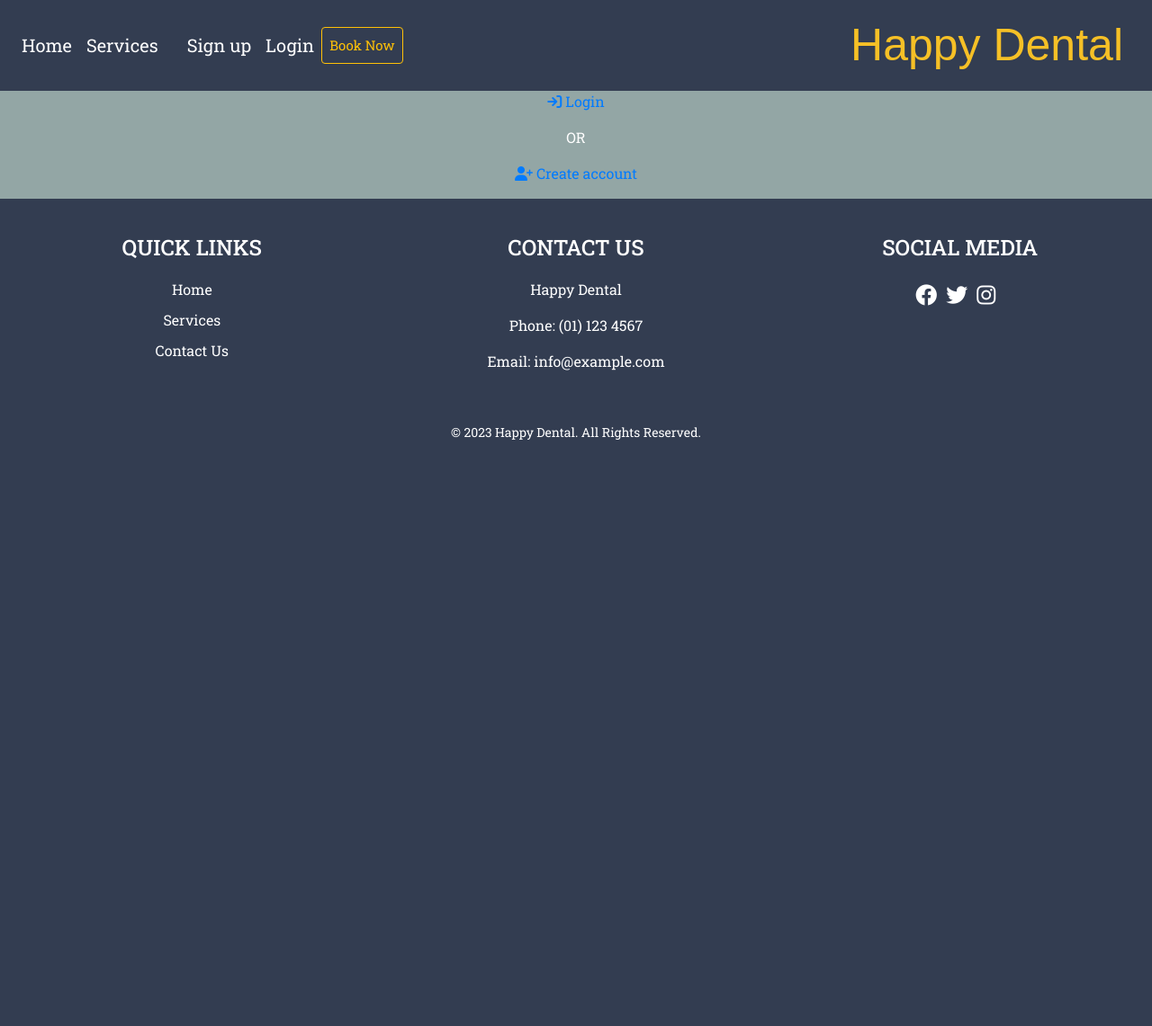
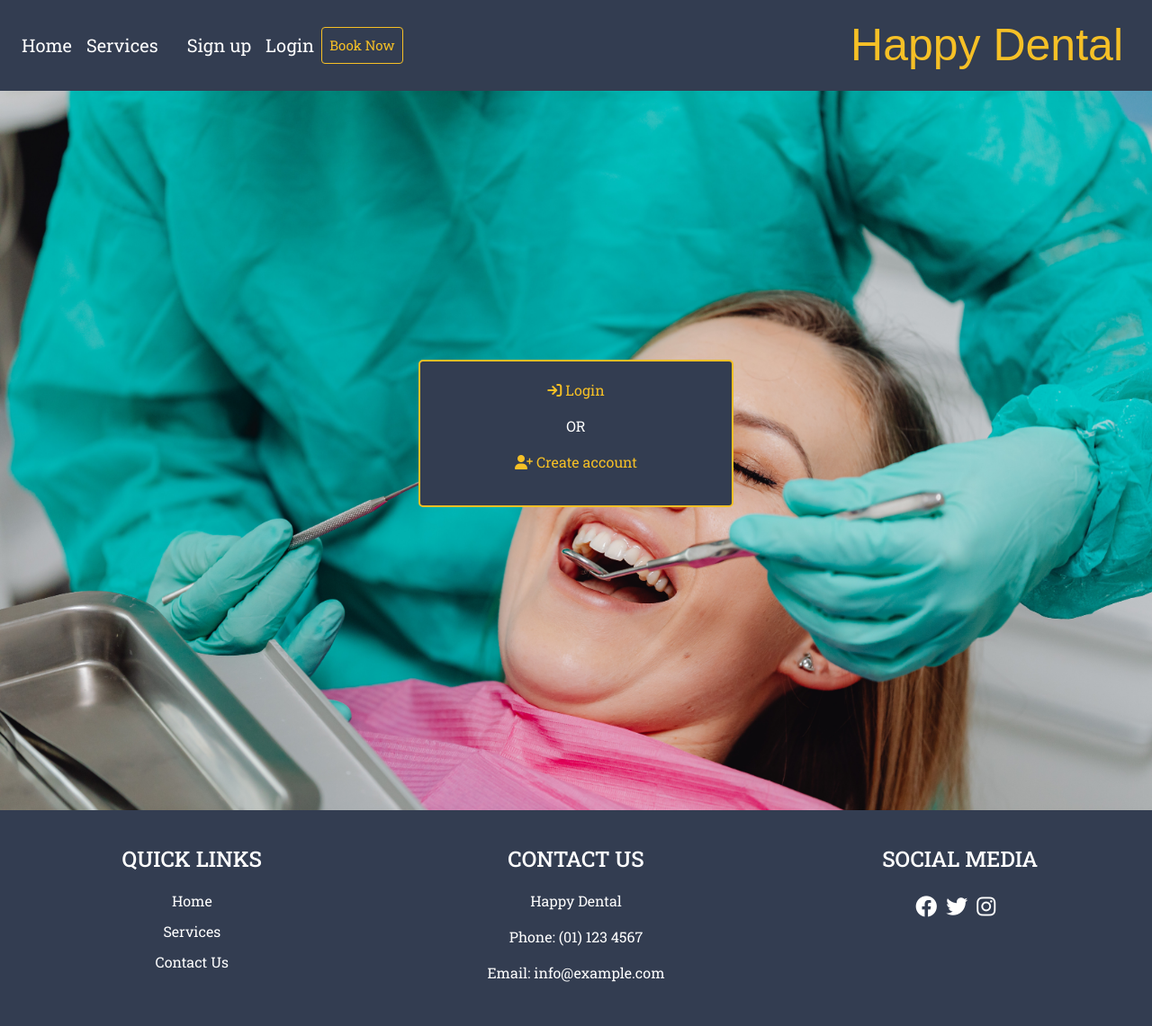
Before and after one commit to dsouths/happydentalapp, a Django app: page / in a window 1280 px wide. Shown: the top 1141 px of the page at 90% size. Before the commit the page ends 489 px from the top, so only its background shows below. Run offline with Django 3.2, Linux system fonts and the light colour scheme; some web fonts are replaced.

Commit message:
styled index page & buttons

```diff
--- a/static/css/style.css
+++ b/static/css/style.css
@@ -117,3 +117,99 @@ footer {
   margin-top: 40px;
   font-size: 14px;
 }
+
+/***  Buttons styles ***/
+
+.btn-login {
+    border: 1px solid #F6C026;
+    background-color: #F6C026;
+    color: #333d51;
+    padding: 10px 85px;
+    height: 50px;
+  }
+
+  .btn-outline-warning {
+    border-color: #F6C026;
+    color: #F6C026;
+  }
+
+  .btn-outline-warning:hover,
+  .btn-outline-warning:focus,
+  .account-btn:hover,
+  .account-btn:focus {
+    color: #333d51;
+    background-color: #F6C026;
+
+  }
+
+  /*** Index page ***/
+
+  .half-bg {
+    background-repeat: no-repeat;
+    background-position: center center;
+    background-size: cover;
+    width: 100%;
+    height: 100vh;
+    z-index: 2;
+  }
+
+  .half-block {
+    width: 60%;
+    height: 100vh;
+  }
+
+
+  .bg-home {
+    background-image: url("/static/img/landing.jpg");
+
+  }
+
+  .background-box {
+
+    position: absolute;
+    top: 50%; /* adjust as necessary */
+    left: 50%;
+    transform: translateX(-50%);
+    background-color: #333d51;
+    padding: 20px;
+    border-radius: 5px;
+    border: 2.5px solid #F6C026;
+    width: 350px;
+  }
+
+  .btn-login {
+    display: inline-block;
+    padding: 0 95px;
+    outline: none;
+    border-radius: 4px;
+    height: 38px;
+    line-height: 32px;
+    font-weight: 500;
+    text-decoration: none;
+    color: #333d51;
+    background-color: #ffcc00;
+    cursor: pointer;
+    user-select: none;
+    appearance: none;
+    touch-action: manipulation;
+    vertical-align: top;
+  }
+
+  .btn-login:hover {
+    background-color: #F6C026;
+    text-decoration: none;
+  }
+
+  .btn-login:active {
+    background-color: #F6C026;
+    color: #000;
+  }
+
+  .orange {
+    color: #F6C026;
+  }
+
+  .orange:hover {
+    text-decoration: none;
+    color: #fff;
+  }
```
Also changed, not shown: static/img/landing.jpg (added), static/img/services.jpg (added), static/img/signup.jpg (added).
